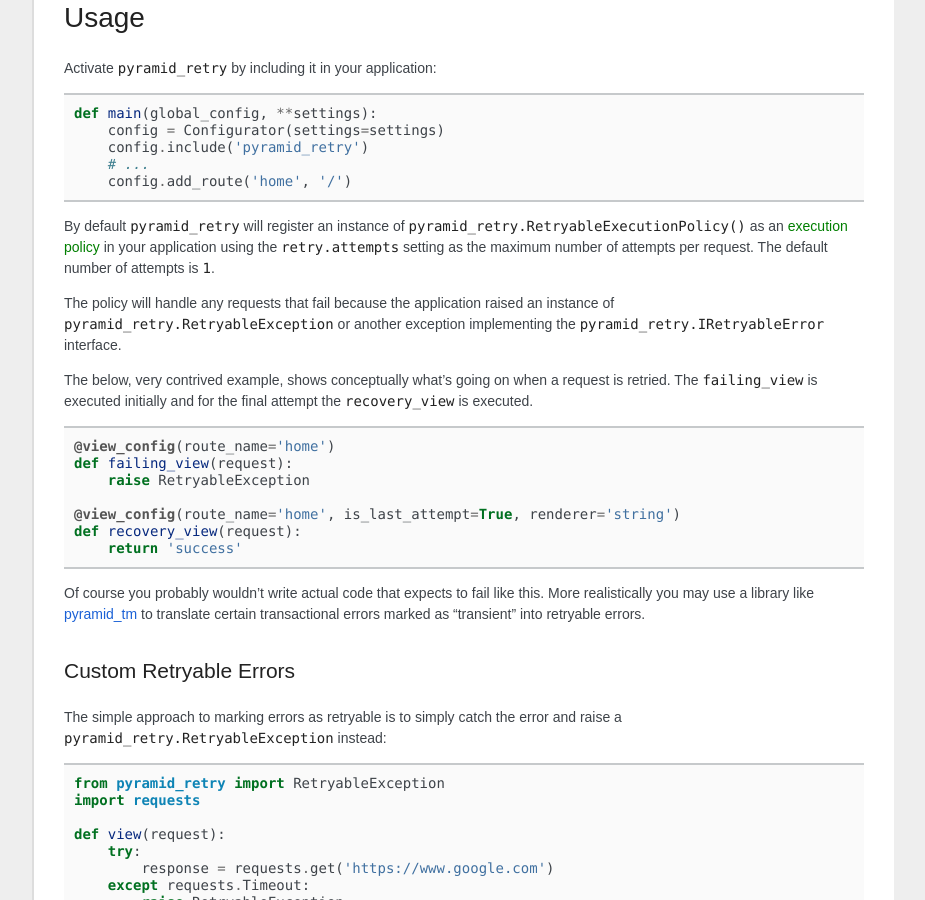
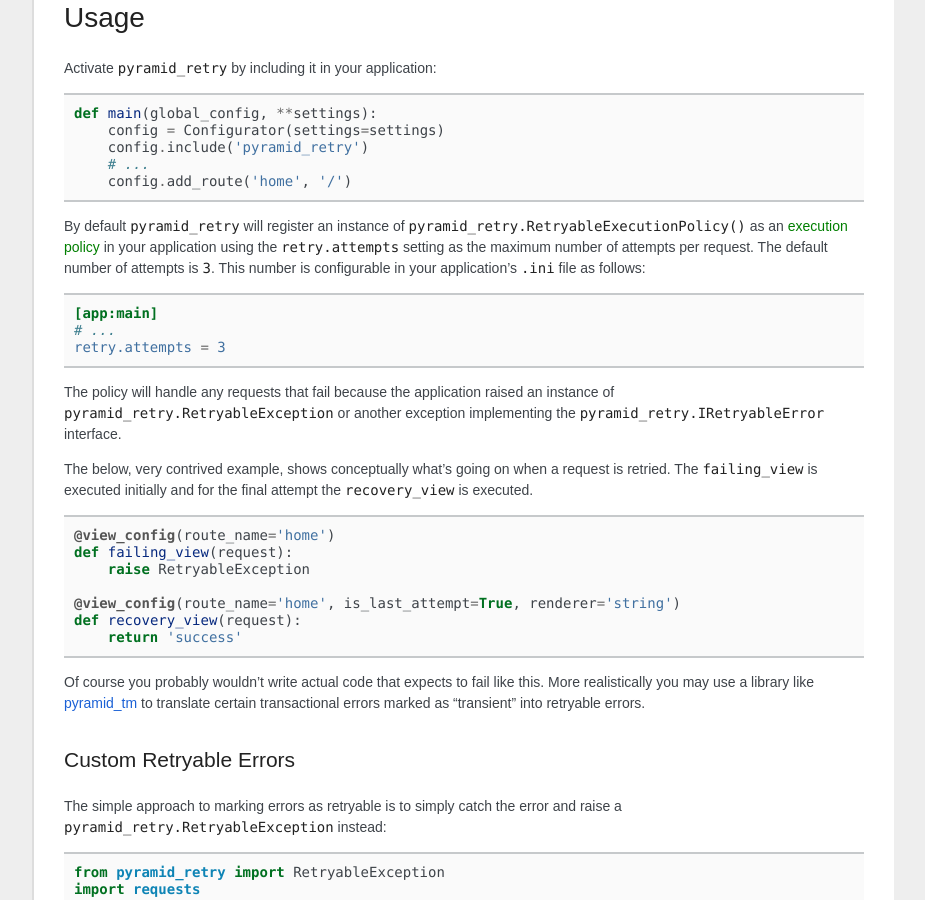
Before and after one commit to Pylons/pyramid_retry, a Sphinx documentation site: the page built from docs/index.rst, in a window 1280 px wide and 900 px high, scrolled down 828 px. Shown: the whole window, without its empty margins (198-1123 px from the left). Built offline with Sphinx 7.4.7, drawn with Linux system fonts in a browser that asks for light colours; some web fonts are replaced.

Commit message:
Show example .ini setting
- Also correct default number of retries

```diff
--- a/docs/index.rst
+++ b/docs/index.rst
@@ -60,7 +60,14 @@ Activate ``pyramid_retry`` by including it in your application:
 By default ``pyramid_retry`` will register an instance of
 :func:`pyramid_retry.RetryableExecutionPolicy` as an :term:`execution policy`
 in your application using the ``retry.attempts`` setting as the maximum number
-of attempts per request. The default number of attempts is ``1``.
+of attempts per request. The default number of attempts is ``3``. This number
+is configurable in your application's ``.ini`` file as follows:
+
+.. code-block:: ini
+
+    [app:main]
+    # ...
+    retry.attempts = 3
 
 The policy will handle any requests that fail because the application
 raised an instance of :class:`pyramid_retry.RetryableException` or another
```
